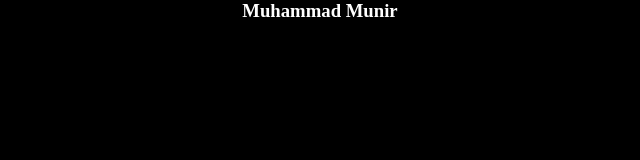
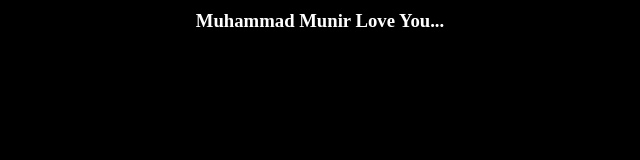
Before and after one commit to mmunir439/heart-Trail, a plain HTML site: page index.html in a window 1280 px wide. Shown: the whole page, without its empty margins (320-960 px from the left). Drawn offline with Linux system fonts and the light colour scheme.

Commit message:
margin added

```diff
--- a/index.html
+++ b/index.html
@@ -7,7 +7,7 @@
     <link rel="stylesheet" href="index.css" />
   </head>
   <body>
-    <h3>Muhammad Munir</h3>
+    <h3 style="margin: 10px 0px">Muhammad Munir Love You...</h3>
     <script src="index.js"></script>
   </body>
 </html>
```
